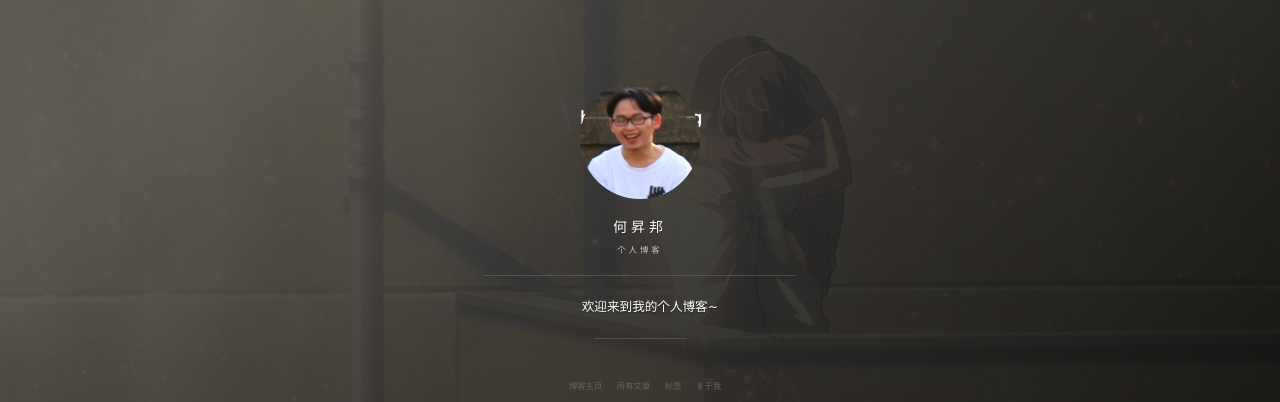
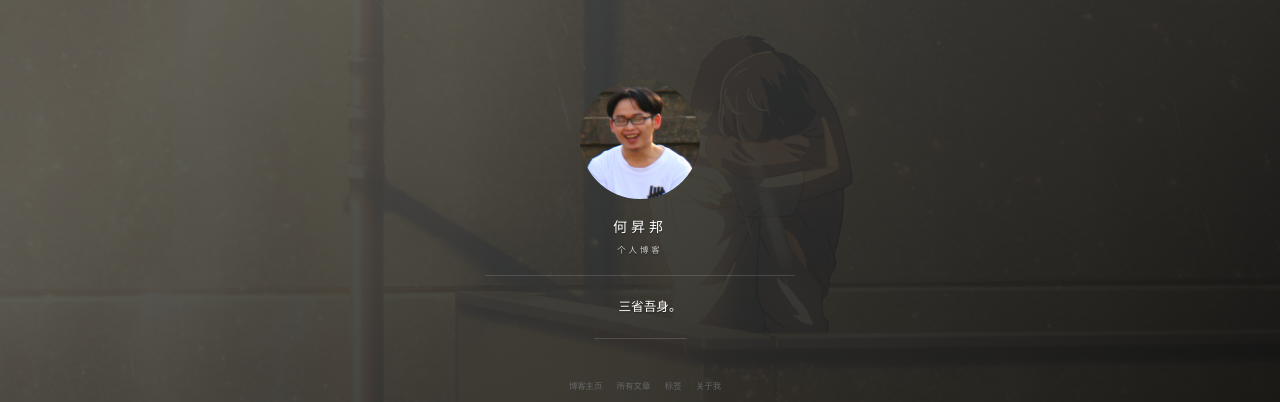
Before and after one commit to heshengbang/heshengbang.github.io, a Jekyll site: the page built from index.html, in a window 1280 px wide. Shown: the part 209-611 px from the top of the page. Built offline with Jekyll 4.4.1, drawn with Linux system fonts in a browser that asks for light colours; nearby versions of some CDN libraries; the list of posts is cut into pages by our own code; comment, search, counter and statistics services are not loaded.

Commit message:
modified files

```diff
--- a/_config.yml
+++ b/_config.yml
@@ -1,9 +1,9 @@
 # Basic
 title: 何昇邦
 subtitle: 个人博客
-description: 欢迎来到我的个人博客~
+description: 三省吾身。
 # 头像里面的标题
-avatarTitle: heshengbang
+#avatarTitle: heshengbang
 # 头像里面的描述
 avatarDesc: JAVA / OPENSOURCE
 url: "http://heshengbang.men"
```
